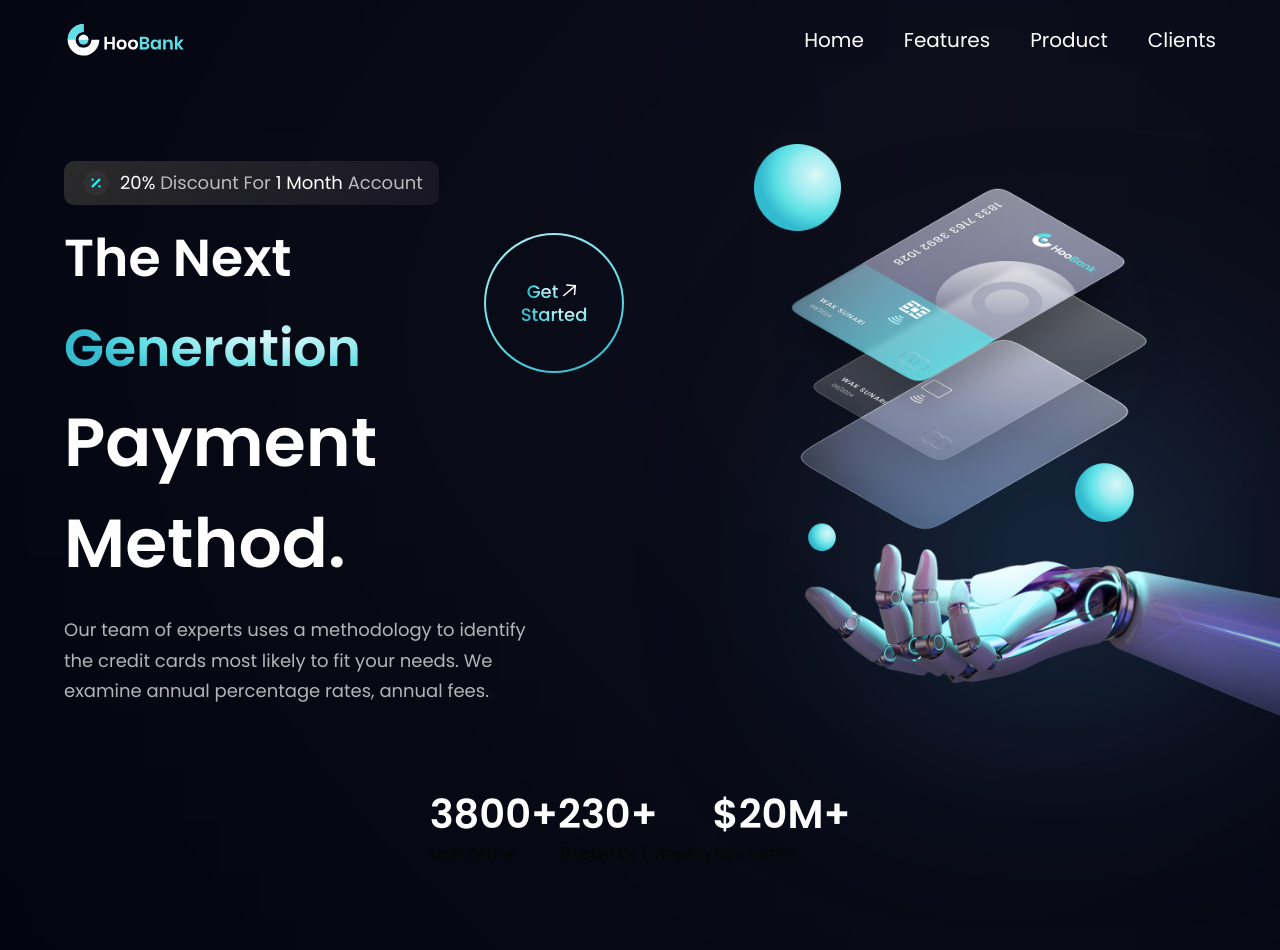
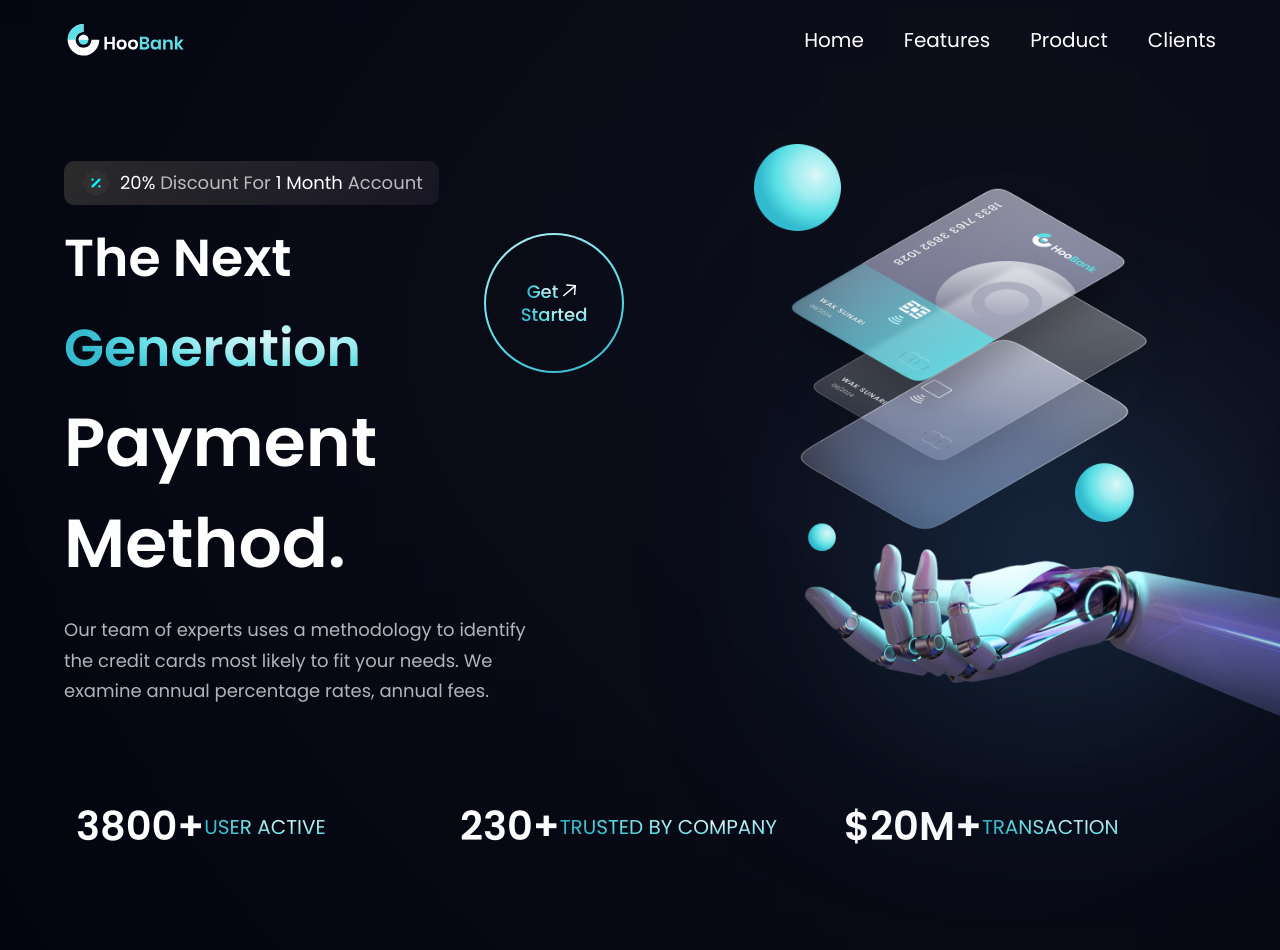
Before and after one commit to haciyeff03/Bank_website, a React (Vite) app: page / in a window 1280 px wide. Shown: the top 950 px of the page. Built offline with nearby package versions, Linux system fonts and the light colour scheme.

Commit message:
stats page done

```diff
--- a/src/components/Stats.jsx
+++ b/src/components/Stats.jsx
@@ -6,9 +6,9 @@ const Stats = () =>
     <section className={`${styles.flexCenter} flex-row flex-wrap sm:mb-20 mb-6`}>
 
       {stats.map((stat) => (
-        <div key={stat.id} className="">
+        <div key={stat.id} className={`flex-1 flex justify-start items-center flex-row m-3`} >
 <h4 className="font-semibold font-poppins xs:text-[40px] text-[30px] xs:leading-[53px] leading-[43px] text-white">{stat.value}</h4>
-<p>{stat.title}</p>
+<p className="font-normal font-poppins xs:text-[20px] text-[15px] xs:leading-[26px] leading-[21px] text-gradient uppercase">{stat.title}</p>
         </div>
       ))}
     </section>
```
